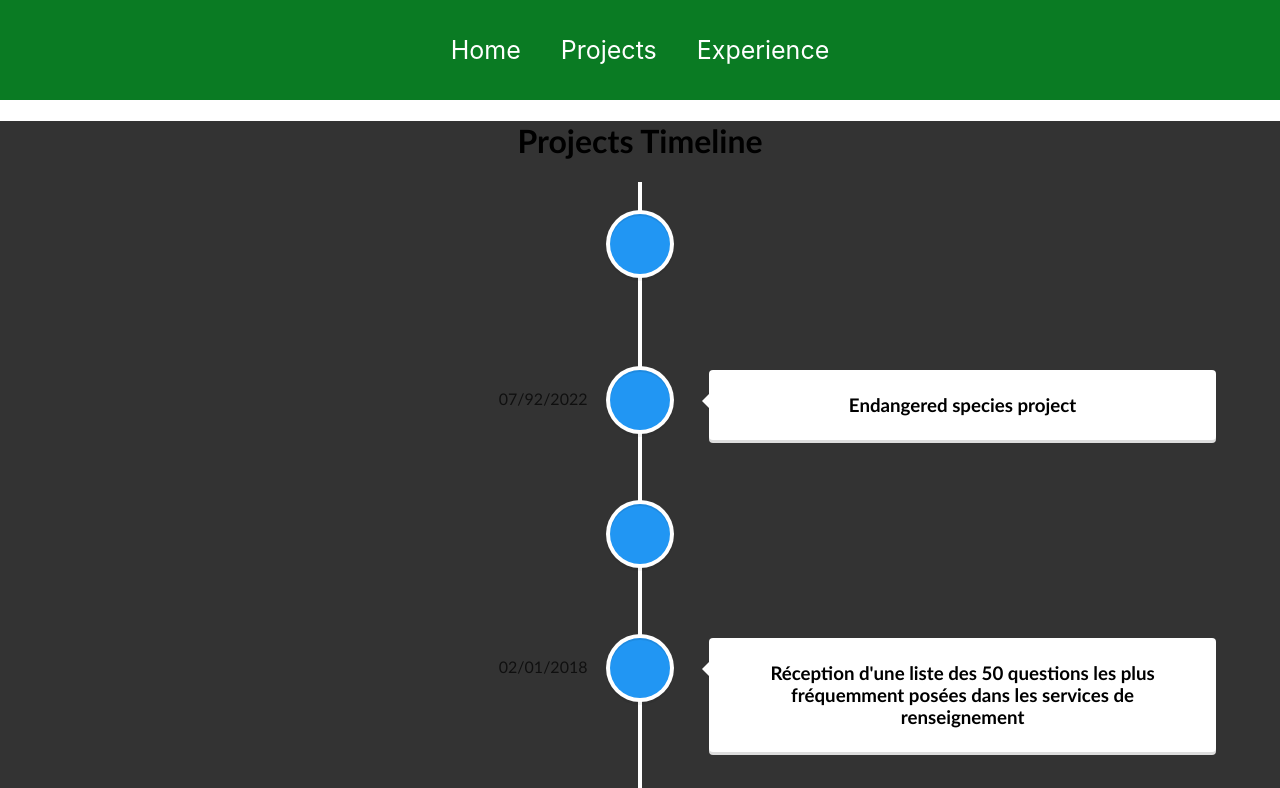
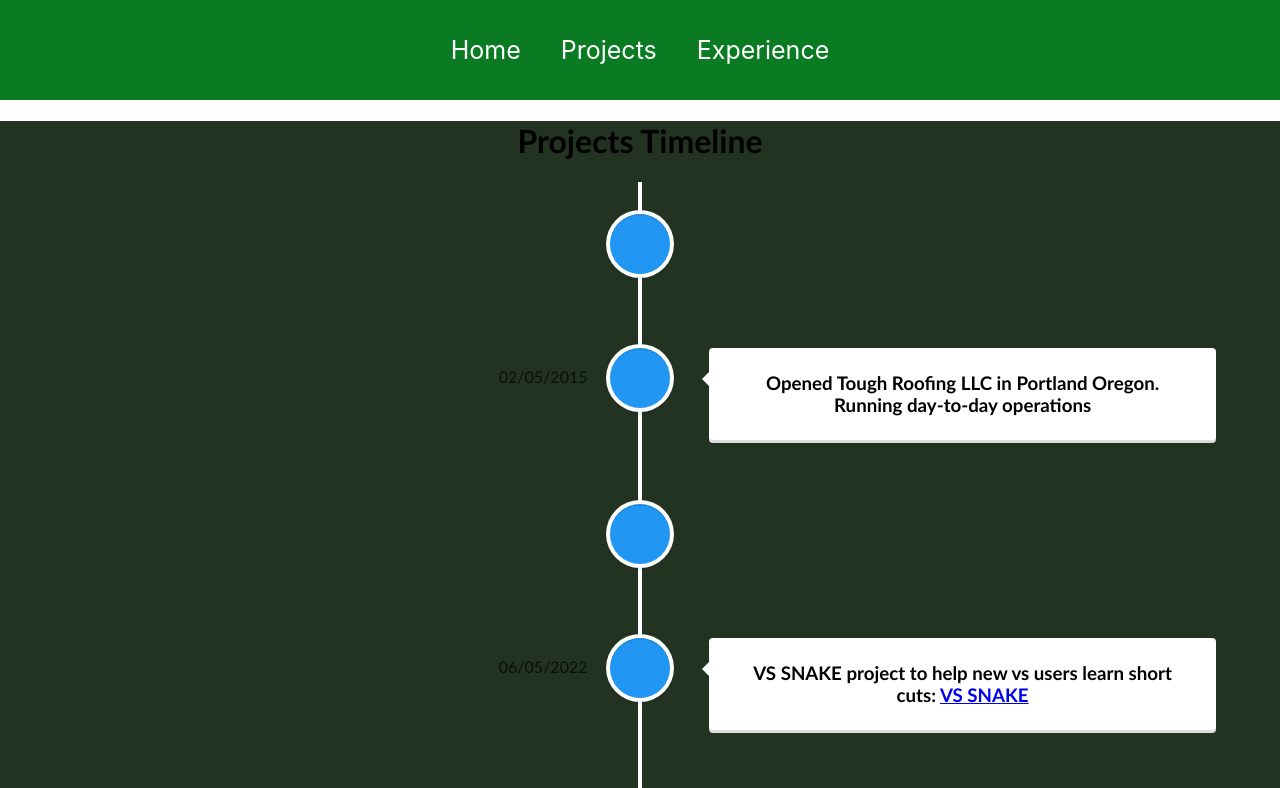
Before and after one commit to PCN23/PersonalWeb, a React (Create React App) app: page /experience in a window 1280 px wide. Shown: the top 788 px of the page. Built offline with nearby package versions, Linux system fonts and the light colour scheme.

Commit message:
updating timeline events

```diff
--- a/src/events.json
+++ b/src/events.json
@@ -1,7 +1,19 @@
 [
     {
+      "date": "06/15/2012",
+      "event": "Graduated high school"
+    },
+    {
+      "date": "02/05/2015",
+      "event": "Opened Tough Roofing LLC in Portland Oregon. Running day-to-day operations"
+    },
+    {
+      "date": "04/10/2022",
+      "event": "Started at Alchemy Code Lab"
+    },
+    {
       "date": "06/05/2022",
-      "event": "VS SNAKE project to help new vs users learn short cuts <a href=\"https://main--gilded-granita-467f3b.netlify.app/\">VS SNAKE</a>"
+      "event": "VS SNAKE project to help new vs users learn short cuts: <a href=\"https://main--gilded-granita-467f3b.netlify.app/\">VS SNAKE</a>"
     },
     {
       "date": "07/92/2022",
--- a/src/pages/Experience.js
+++ b/src/pages/Experience.js
@@ -9,7 +9,7 @@ function Experience() {
   return (
     <div
       className='experience'
-      style={{ background: '#333', fontFamily: 'Trebuchet Ms' }}
+      style={{ background: '#232', fontFamily: 'Trebuchet Ms' }}
     >
       <h1>Projects Timeline</h1>
       <VerticalTimeline key={events}>
```
